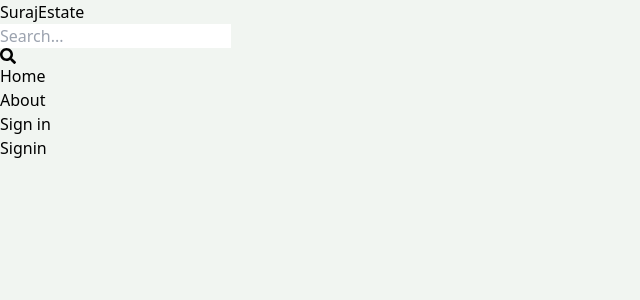
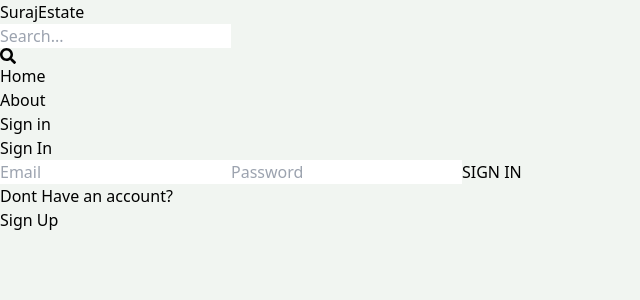
Before and after one commit to SurajKumar83/Real-estate-MERN, a React (Vite) app in the folder client/: page /sign-in in a window 1280 px wide. Shown: the top 300 px of the page, without its empty margins (0-640 px from the left). Built offline with nearby package versions, Linux system fonts and the light colour scheme.

Commit message:
sign in page functionality

```diff
--- a/client/src/pages/Signin.jsx
+++ b/client/src/pages/Signin.jsx
@@ -1,10 +1,84 @@
+import { useState } from "react";
+import { Link, useNavigate } from "react-router-dom";
 
 const Signin = () => {
+  const [formData, setFormData] = useState({});
+  const [error, setError] = useState(null);
+  const [loading, setLoading] = useState(false);
+  const navigate = useNavigate();
+
+  const handleChange = (e) => {
+    setFormData({
+      ...formData,
+      [e.target.id]: e.target.value,
+    });
+  };
+  const handleSubmit = async (e) => {
+    e.preventDefault();
+    try {
+      setLoading(true);
+      const result = await fetch("/api/auth/signin", {
+        method: "POST",
+        headers: {
+          "Content-Type": "application/json",
+        },
+        body: JSON.stringify(formData),
+      });
+      const data = await result.json();
+      if (data.success === false) {
+        setLoading(false);
+        setError(data.message);
+        return;
+      }
+      setLoading(false);
+      setError(null);
+      navigate("/");
+    } catch (err) {
+      setLoading(false);
+      setError(err.message);
+    }
+  };
+
   return (
-    <div>
-      Signin
+    <div className="p-3 max-w-lg mx-auto">
+      <h1 className="text-3xl text-center font-semibold my-5 leading-tight ">
+        Sign In
+      </h1>
+      <form onSubmit={handleSubmit} action="" className="flex flex-col gap-3">
+        <input
+          type="email"
+          placeholder="Email"
+          name="email"
+          className="border p-2 rounded-lg"
+          id="email"
+          onChange={handleChange}
+        />
+        <input
+          type="password"
+          placeholder="Password"
+          name="password"
+          className="border p-2 rounded-lg"
+          id="password"
+          onChange={handleChange}
+        />
+        <button
+          disabled={loading}
+          className="border p-2 rounded-lg bg-slate-600 text-white hover:opacity-95 hover:shadow-lg disabled:opacity-80 font-semibold"
+        >
+          {loading ? "Loading..." : "SIGN IN"}
+        </button>
+      </form>
+      <div className="flex gap-2 mt-5">
+        <p>Dont Have an account?</p>
+        <Link to="/sign-up">
+          <span className="text-blue-500 font-semibold hover:underline">
+            Sign Up
+          </span>
+        </Link>
+      </div>
+      {error && <p className="text-red-500 mt-5">{error}</p>}
     </div>
-  )
-}
+  );
+};
 
-export default Signin
+export default Signin;
```
